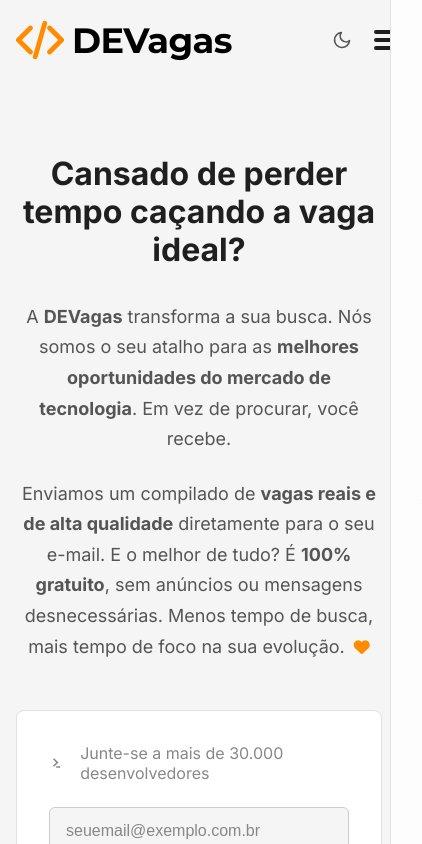
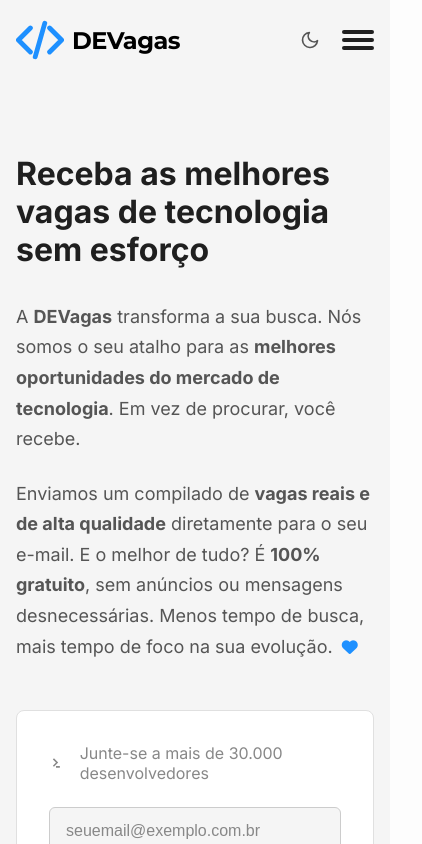
Before and after one commit to caiolucasbittencourt/devagas, a React (Vite) app: page / in a window 390 px wide. Shown: the top 844 px of the page, 422 px wide, since content can reach past the window. Built offline with nearby package versions, Linux system fonts and the light colour scheme.

Commit message:
fix: mobile responsiveness of hamburger menu

```diff
--- a/src/App.tsx
+++ b/src/App.tsx
@@ -1,13 +1,11 @@
-import React, { useState } from 'react';
-import { BrowserRouter as Router, Routes, Route } from 'react-router-dom';
-import Header from './components/Header';
-import Hero from './components/Hero';
-import Footer from './components/Footer';
-import Modal from './components/Modal';
-
-import About from './pages/About';
-import Contact from './pages/Contact';
-import Partner from './pages/Partner';
+import React, { useState } from "react";
+import { BrowserRouter as Router, Routes, Route } from "react-router-dom";
+import Layout from "./components/Layout";
+import Hero from "./components/Hero";
+import Modal from "./components/Modal";
+import About from "./pages/About";
+import Contact from "./pages/Contact";
+import Partner from "./pages/Partner";
 
 const App: React.FC = () => {
   const [isModalVisible, setModalVisible] = useState(false);
@@ -15,17 +13,42 @@
   return (
     <Router>
       <Routes>
-        <Route path="/" element={
-          <>
-            <Header />
-            <Hero showModal={() => setModalVisible(true)} />
-            <Footer />
-            <Modal isVisible={isModalVisible} onClose={() => setModalVisible(false)} />
-          </>
-        } />
-        <Route path="/sobre" element={<About />} />
-        <Route path="/contato" element={<Contact />} />
-        <Route path="/parceiro" element={<Partner />} />
+        <Route
+          path="/"
+          element={
+            <Layout>
+              <Hero showModal={() => setModalVisible(true)} />
+              <Modal
+                isVisible={isModalVisible}
+                onClose={() => setModalVisible(false)}
+              />
+            </Layout>
+          }
+        />
+        <Route
+          path="/sobre"
+          element={
+            <Layout>
+              <About />
+            </Layout>
+          }
+        />
+        <Route
+          path="/contato"
+          element={
+            <Layout>
+              <Contact />
+            </Layout>
+          }
+        />
+        <Route
+          path="/parceiro"
+          element={
+            <Layout>
+              <Partner />
+            </Layout>
+          }
+        />
       </Routes>
     </Router>
   );
--- a/src/components/Hero.tsx
+++ b/src/components/Hero.tsx
@@ -1,5 +1,5 @@
-import React from 'react';
-import SubscribeCard from './SubscribeCard';
+import React from "react";
+import SubscribeCard from "./SubscribeCard";
 
 interface HeroProps {
   showModal: () => void;
@@ -10,9 +10,21 @@
     <main className="main">
       <section className="hero">
         <div className="hero-text">
-      <h1>Cansado de perder tempo caçando a vaga ideal?</h1>
-      <p>A <strong>DEVagas</strong> transforma a sua busca. Nós somos o seu atalho para as <strong>melhores oportunidades do mercado de tecnologia</strong>. Em vez de procurar, você recebe.</p>
-      <p>Enviamos um compilado de <strong>vagas reais e de alta qualidade</strong> diretamente para o seu e-mail. E o melhor de tudo? É <strong>100% gratuito</strong>, sem anúncios ou mensagens desnecessárias. Menos tempo de busca, mais tempo de foco na sua evolução. <i className="fa-solid fa-heart accent-heart"></i></p>
+          <h1>Receba as melhores vagas de tecnologia sem esforço</h1>
+          <p>
+            A <strong>DEVagas</strong> transforma a sua busca. Nós somos o seu
+            atalho para as{" "}
+            <strong>melhores oportunidades do mercado de tecnologia</strong>. Em
+            vez de procurar, você recebe.
+          </p>
+          <p>
+            Enviamos um compilado de{" "}
+            <strong>vagas reais e de alta qualidade</strong> diretamente para o
+            seu e-mail. E o melhor de tudo? É <strong>100% gratuito</strong>,
+            sem anúncios ou mensagens desnecessárias. Menos tempo de busca, mais
+            tempo de foco na sua evolução.{" "}
+            <i className="fa-solid fa-heart accent-heart"></i>
+          </p>
         </div>
         <SubscribeCard onFormSubmit={showModal} />
       </section>
--- /dev/null
+++ b/src/components/Layout.tsx
@@ -0,0 +1,22 @@
+import React from 'react';
+import Header from './Header';
+import Footer from './Footer';
+
+interface LayoutProps {
+  children: React.ReactNode;
+}
+
+const Layout: React.FC<LayoutProps> = ({ children }) => {
+  return (
+    <div
+      className="app-container"
+      style={{ display: 'flex', flexDirection: 'column', minHeight: '100vh' }}
+    >
+      <Header />
+      <main style={{ flexGrow: 1 }}>{children}</main>
+      <Footer />
+    </div>
+  );
+};
+
+export default Layout;
--- a/src/components/Modal.tsx
+++ b/src/components/Modal.tsx
@@ -14,8 +14,8 @@
     <div className="modal-overlay is-visible" onClick={onClose}>
       <div className="modal-content" onClick={(e) => e.stopPropagation()}>
         <button className="modal-close" aria-label="Fechar" onClick={onClose}>&times;</button>
-        <h2>Inscrição recebida!</h2>
-        <p>Obrigado por se inscrever. <br />Fique de olho na sua caixa de entrada!</p>
+        <h2>Obrigado por se inscrever!</h2>
+        <p>Fique de olho na sua caixa de entrada.</p>
       </div>
     </div>
   );
--- a/src/index.css
+++ b/src/index.css
@@ -1,41 +1,49 @@
-@import url('https://fonts.googleapis.com/css2?family=Inter:wght@400;700&display=swap');
-@import url('https://fonts.googleapis.com/css2?family=Montserrat:wght@600;700&display=swap');
+@import url("https://fonts.googleapis.com/css2?family=Inter:wght@400;700&display=swap");
+@import url("https://fonts.googleapis.com/css2?family=Montserrat:wght@600;700&display=swap");
+
+*,
+*::before,
+*::after {
+  box-sizing: border-box;
+}
 
 :root {
-  --bg-color: #0A0A0A;
-  --text-primary: #EAEAEA;
-  --text-secondary: #A0A0A0;
+  --bg-color: #0a0a0a;
+  --text-primary: #eaeaea;
+  --text-secondary: #a0a0a0;
   --text-muted: #777;
-  --text-logo: #FFFFFF;
+  --text-logo: #ffffff;
   --card-bg: #141414;
   --border-color: #282828;
   --border-strong: #333;
-  --accent-color: #FF8C00;
-  --accent-color-darker: #CC7000;
-  --button-text-color: #FFFFFF;
+  --accent-color: #1e90ff;
+  --accent-color-darker: #187bcd;
+  --button-text-color: #ffffff;
   --nav-bg: #111;
-  --hamburger-line: #EAEAEA;
+  --hamburger-line: #eaeaea;
 }
 
 .light-theme {
-  --bg-color: #F5F5F5;
-  --text-primary: #1F1F1F;
+  --bg-color: #f5f5f5;
+  --text-primary: #1f1f1f;
   --text-secondary: #555555;
   --text-muted: #888888;
   --text-logo: #000000;
-  --card-bg: #FFFFFF;
-  --border-color: #E0E0E0;
-  --border-strong: #CCCCCC;
-  --accent-color: #FF8C00;
-  --accent-color-darker: #CC7000;
-  --button-text-color: #FFFFFF;
-  --nav-bg: #FDFDFD;
-  --hamburger-line: #1F1F1F;
+  --card-bg: #ffffff;
+  --border-color: #e0e0e0;
+  --border-strong: #cccccc;
+  --accent-color: #1e90ff;
+  --accent-color-darker: #187bcd;
+  --button-text-color: #ffffff;
+  --nav-bg: #fdfdfd;
+  --hamburger-line: #1f1f1f;
 }
 
+html,
 body {
   margin: 0;
-  font-family: 'Inter', sans-serif;
+  padding: 0;
+  font-family: "Inter", sans-serif;
   background-color: var(--bg-color);
   color: var(--text-primary);
   -webkit-font-smoothing: antialiased;
@@ -44,15 +52,35 @@
   display: flex;
   flex-direction: column;
   min-height: 100vh;
+  overflow-x: hidden;
 }
 
 .header {
-  width: 100%; max-width: 1200px; margin: 0 auto; padding: 1.5rem 2rem; display: flex; justify-content: space-between; align-items: center; flex-wrap: wrap;
+  width: 100%;
+  max-width: 1200px;
+  margin: 0 auto;
+  padding: 1.5rem 1rem;
+  display: flex;
+  justify-content: space-between;
+  align-items: center;
+  flex-wrap: wrap;
 }
 
-.logo-wrapper { display: flex; align-items: center; gap: 1rem; }
-.logo-link { display: flex; align-items: center; text-decoration: none; }
-.logo-svg { width: 48px; height: 48px; transition: transform 0.4s cubic-bezier(0.25, 0.46, 0.45, 0.94); }
+.logo-wrapper {
+  display: flex;
+  align-items: center;
+  gap: 1rem;
+}
+.logo-link {
+  display: flex;
+  align-items: center;
+  text-decoration: none;
+}
+.logo-svg {
+  width: 48px;
+  height: 48px;
+  transition: transform 0.4s cubic-bezier(0.25, 0.46, 0.45, 0.94);
+}
 .logo-svg path {
   stroke: var(--accent-color);
   stroke-width: 10;
@@ -60,19 +88,26 @@
   stroke-linejoin: round;
   transition: stroke 0.3s ease;
 }
-.logo-link:hover .logo-svg { transform: rotate(-15deg); }
+
 .logo-text {
-  font-family: 'Montserrat', sans-serif;
+  font-family: "Montserrat", sans-serif;
   font-size: 2.2rem;
   font-weight: 700;
   margin-left: 0.5rem;
   color: var(--text-logo);
   letter-spacing: -0.5px;
   transition: color 0.2s ease-in-out;
+  white-space: nowrap;
 }
-.logo-link:hover .logo-text { color: var(--accent-color); }
+.logo-link:hover .logo-text {
+  color: var(--accent-color);
+}
 
-.header-actions { display: flex; align-items: center; gap: 0.75rem; }
+.header-actions {
+  display: flex;
+  align-items: center;
+  gap: 0.75rem;
+}
 .theme-toggle-button {
   background: none;
   border: none;
@@ -97,10 +132,18 @@
   stroke: currentColor;
 }
 
-.icon-moon { display: none; }
-.icon-sun { display: block; }
-.light-theme .icon-sun { display: none; }
-.light-theme .icon-moon { display: block; }
+.icon-moon {
+  display: none;
+}
+.icon-sun {
+  display: block;
+}
+.light-theme .icon-sun {
+  display: none;
+}
+.light-theme .icon-moon {
+  display: block;
+}
 
 .hamburger-menu {
   display: flex;
@@ -126,11 +169,24 @@
   top: 50%;
   transform: translateY(-50%);
 }
-.hamburger-menu .line:nth-child(1) { top: 25%; }
-.hamburger-menu .line:nth-child(3) { top: 75%; }
-.hamburger-menu.is-open .line:nth-child(1) { top: 50%; transform: translateY(-50%) rotate(45deg); }
-.hamburger-menu.is-open .line:nth-child(2) { opacity: 0; transform: translateX(100%); }
-.hamburger-menu.is-open .line:nth-child(3) { top: 50%; transform: translateY(-50%) rotate(-45deg); }
+.hamburger-menu .line:nth-child(1) {
+  top: 25%;
+}
+.hamburger-menu .line:nth-child(3) {
+  top: 75%;
+}
+.hamburger-menu.is-open .line:nth-child(1) {
+  top: 50%;
+  transform: translateY(-50%) rotate(45deg);
+}
+.hamburger-menu.is-open .line:nth-child(2) {
+  opacity: 0;
+  transform: translateX(100%);
+}
+.hamburger-menu.is-open .line:nth-child(3) {
+  top: 50%;
+  transform: translateY(-50%) rotate(-45deg);
+}
 
 .nav {
   position: fixed;
@@ -148,9 +204,19 @@
   transform: translateX(100%);
   transition: transform 0.3s ease-in-out;
 }
-.nav.is-open { transform: translateX(0); }
-.nav a { color: var(--text-secondary); text-decoration: none; font-size: 1.5rem; padding: 1.5rem 0; transition: color 0.2s ease-in-out; }
-.nav a:hover { color: var(--text-primary); }
+.nav.is-open {
+  transform: translateX(0);
+}
+.nav a {
+  color: var(--text-secondary);
+  text-decoration: none;
+  font-size: 1.5rem;
+  padding: 1.5rem 0;
+  transition: color 0.2s ease-in-out;
+}
+.nav a:hover {
+  color: var(--text-primary);
+}
 
 .main {
   max-width: 1200px;
@@ -159,14 +225,43 @@
   flex-grow: 1;
 }
 
-.hero { display: flex; flex-wrap: wrap; gap: 4rem; align-items: center; }
-.hero-text { flex: 1; }
-.hero-text h1 { font-size: 3.5rem; margin-bottom: 2rem; line-height: 1.2; color: var(--text-primary); }
-.hero-text p { font-size: 1.125rem; color: var(--text-secondary); line-height: 1.7; margin-bottom: 1.5rem; }
-.hero-text p:last-of-type { margin-bottom: 0; }
-.hero-text p a { color: var(--text-muted); text-decoration: underline; transition: color 0.2s ease-in-out; }
-.hero-text p a:hover { color: var(--text-primary); }
-.accent-heart { color: var(--accent-color); font-size: 1rem; margin-left: 0.25rem; }
+.hero {
+  display: flex;
+  flex-wrap: wrap;
+  gap: 4rem;
+  align-items: center;
+}
+.hero-text {
+  flex: 1;
+}
+.hero-text h1 {
+  font-size: 3rem;
+  margin-bottom: 2rem;
+  line-height: 1.2;
+  color: var(--text-primary);
+}
+.hero-text p {
+  font-size: 1.125rem;
+  color: var(--text-secondary);
+  line-height: 1.7;
+  margin-bottom: 1.5rem;
+}
+.hero-text p:last-of-type {
+  margin-bottom: 0;
+}
+.hero-text p a {
+  color: var(--text-muted);
+  text-decoration: underline;
+  transition: color 0.2s ease-in-out;
+}
+.hero-text p a:hover {
+  color: var(--text-primary);
+}
+.accent-heart {
+  color: var(--accent-color);
+  font-size: 1rem;
+  margin-left: 0.25rem;
+}
 
 .subscribe-card {
   background-color: var(--card-bg);
@@ -177,9 +272,21 @@
   border: 1px solid var(--border-color);
   transition: background-color 0.3s, border-color 0.3s;
 }
-.subscribers { display: flex; align-items: center; gap: 0.75rem; color: var(--text-muted); margin-bottom: 1.5rem; }
-.subscribers .icon { width: 24px; height: 24px; color: var(--text-muted); }
-.subscribe-form { display: flex; }
+.subscribers {
+  display: flex;
+  align-items: center;
+  gap: 0.75rem;
+  color: var(--text-muted);
+  margin-bottom: 1.5rem;
+}
+.subscribers .icon {
+  width: 24px;
+  height: 24px;
+  color: var(--text-muted);
+}
+.subscribe-form {
+  display: flex;
+}
 .subscribe-form input {
   flex: 1;
   padding: 0.85rem 1rem;
@@ -192,8 +299,13 @@
   transition: border-color 0.2s, background-color 0.3s, color 0.3s;
   min-width: 0;
 }
-.subscribe-form input:focus { outline: none; border-color: var(--accent-color); }
-.subscribe-form input::placeholder { color: var(--text-muted); }
+.subscribe-form input:focus {
+  outline: none;
+  border-color: var(--accent-color);
+}
+.subscribe-form input::placeholder {
+  color: var(--text-muted);
+}
 .subscribe-form button {
   padding: 0.85rem 1.5rem;
   border-radius: 0 6px 6px 0;
@@ -210,9 +322,20 @@
   background-color: var(--accent-color-darker);
   border-color: var(--accent-color-darker);
 }
-.subscribe-info { margin-top: 1rem; font-size: 0.875rem; color: var(--text-muted); text-align: center; }
-.subscribe-info a { color: var(--text-muted); text-decoration: underline; transition: color 0.2s ease-in-out; }
-.subscribe-info a:hover { color: var(--text-primary); }
+.subscribe-info {
+  margin-top: 1rem;
+  font-size: 0.875rem;
+  color: var(--text-muted);
+  text-align: center;
+}
+.subscribe-info a {
+  color: var(--text-muted);
+  text-decoration: underline;
+  transition: color 0.2s ease-in-out;
+}
+.subscribe-info a:hover {
+  color: var(--text-primary);
+}
 
 .footer {
   background-color: var(--bg-color);
@@ -221,16 +344,42 @@
   border-top: 1px solid var(--border-color);
   transition: background-color 0.3s, border-color 0.3s;
 }
-.footer-content { max-width: 1200px; margin: 0 auto; display: flex; justify-content: space-between; align-items: center; }
-.footer-logo svg { color: var(--text-secondary); transition: color 0.2s ease-in-out; }
-.footer-logo:hover svg { color: var(--text-primary); }
-.footer-socials { display: flex; gap: 1.5rem; }
-.footer-socials a { color: var(--text-secondary); text-decoration: none; font-size: 1.5rem; transition: color 0.2s, transform 0.2s; }
-.footer-socials a:hover { color: var(--text-primary); transform: translateY(-3px); }
+.footer-content {
+  max-width: 1200px;
+  margin: 0 auto;
+  display: flex;
+  justify-content: space-between;
+  align-items: center;
+}
+.footer-logo svg {
+  color: var(--text-secondary);
+  transition: color 0.2s ease-in-out;
+}
+.footer-logo:hover svg {
+  color: var(--text-primary);
+}
+.footer-socials {
+  display: flex;
+  gap: 1.5rem;
+}
+.footer-socials a {
+  color: var(--text-secondary);
+  text-decoration: none;
+  font-size: 1.5rem;
+  transition: color 0.2s, transform 0.2s;
+}
+.footer-socials a:hover {
+  color: var(--text-primary);
+  transform: translateY(-3px);
+}
 
-.page-content { max-width: 800px; margin: 0 auto; }
+.page-content {
+  max-width: 800px;
+  margin: 0 auto;
+  padding: 0 1rem;
+}
 .page-content h1 {
-  font-size: 3.5rem;
+  font-size: 2rem;
   margin-bottom: 2rem;
   line-height: 1.2;
   color: var(--text-primary);
@@ -249,46 +398,129 @@
   margin-bottom: 1.5rem;
   text-align: left;
 }
-.page-content strong { color: var(--text-primary); font-weight: 600; }
-.page-content a { color: var(--text-muted); text-decoration: underline; }
-.page-content a:hover { color: var(--text-primary); }
+.page-content strong {
+  color: var(--text-primary);
+  font-weight: 600;
+}
+.page-content a {
+  color: var(--text-muted);
+  text-decoration: underline;
+}
+.page-content a:hover {
+  color: var(--text-primary);
+}
 
 .modal-overlay {
-  position: fixed; top: 0; left: 0; width: 100%; height: 100%;
+  position: fixed;
+  top: 0;
+  left: 0;
+  width: 100%;
+  height: 100%;
   background-color: rgba(0, 0, 0, 0.7);
-  display: flex; justify-content: center; align-items: center;
-  z-index: 1000; visibility: hidden; opacity: 0;
+  display: flex;
+  justify-content: center;
+  align-items: center;
+  z-index: 1000;
+  visibility: hidden;
+  opacity: 0;
   transition: visibility 0s 0.3s, opacity 0.3s ease;
 }
-.modal-overlay.is-visible { visibility: visible; opacity: 1; transition-delay: 0s; }
+.modal-overlay.is-visible {
+  visibility: visible;
+  opacity: 1;
+  transition-delay: 0s;
+}
 .modal-content {
   background-color: var(--card-bg);
-  padding: 2rem 3rem; border-radius: 8px; text-align: center;
-  max-width: 90%; width: 400px; position: relative;
+  padding: 2rem 3rem;
+  border-radius: 8px;
+  text-align: center;
+  max-width: 90%;
+  width: 400px;
+  position: relative;
   border: 1px solid var(--border-color);
-  transform: translateY(-20px); transition: transform 0.3s ease, background-color 0.3s, border-color 0.3s;
+  transform: translateY(-20px);
+  transition: transform 0.3s ease, background-color 0.3s, border-color 0.3s;
 }
-.modal-overlay.is-visible .modal-content { transform: translateY(0); }
-.modal-content h2 { color: var(--text-primary); margin-top: 0; margin-bottom: 0.5rem; }
-.modal-content p { color: var(--text-secondary); margin-bottom: 0; }
+.modal-overlay.is-visible .modal-content {
+  transform: translateY(0);
+}
+.modal-content h2 {
+  color: var(--text-primary);
+  margin-top: 0;
+  margin-bottom: 0.5rem;
+}
+.modal-content p {
+  color: var(--text-secondary);
+  margin-bottom: 0;
+}
 .modal-close {
-  position: absolute; top: 10px; right: 15px; background: none; border: none;
-  font-size: 2rem; color: var(--text-muted); cursor: pointer; line-height: 1;
-  padding: 0; transition: color 0.2s ease;
+  position: absolute;
+  top: 10px;
+  right: 15px;
+  background: none;
+  border: none;
+  font-size: 2rem;
+  color: var(--text-muted);
+  cursor: pointer;
+  line-height: 1;
+  padding: 0;
+  transition: color 0.2s ease;
 }
-.modal-close:hover { color: var(--text-primary); }
+.modal-close:hover {
+  color: var(--text-primary);
+}
 
 @media (max-width: 850px) {
-  .main { padding: 1rem; margin-top: 2rem; }
-  .hero { flex-direction: column; gap: 3rem; }
-  .hero-text h1, .page-content h1 { font-size: 2.5rem; text-align: center; }
-  .hero-text p, .page-content p { text-align: center; }
-  .page-content h2 { text-align: center; }
-  .header { padding: 1rem; }
+  .main {
+    padding: 1rem;
+    margin-top: 2rem;
+  }
+  .hero {
+    flex-direction: column;
+    gap: 3rem;
+  }
+  .hero-text h1,
+  .page-content h1 {
+    font-size: 2.5rem;
+    text-align: left;
+  }
+  .hero-text p,
+  .page-content p {
+    text-align: left;
+  }
+  .page-content h2 {
+    text-align: left;
+  }
+  .header {
+    padding: 1rem;
+  }
 }
+
 @media (max-width: 480px) {
-  .hero-text h1, .page-content h1 { font-size: 2rem; }
-  .subscribe-form { flex-direction: column; gap: 0.5rem; }
-  .subscribe-form input { border-radius: 6px; border-right: 1px solid var(--border-strong); }
-  .subscribe-form button { border-radius: 6px; }
+  .hero-text h1,
+  .page-content h1 {
+    font-size: 2rem;
+  }
+  .subscribe-form {
+    flex-direction: column;
+    gap: 0.5rem;
+  }
+  .subscribe-form input {
+    border-radius: 6px;
+    border-right: 1px solid var(--border-strong);
+  }
+  .subscribe-form button {
+    border-radius: 6px;
+  }
+  .logo-text {
+    font-size: 1.5rem;
+  }
+  .nav {
+    width: 100%;
+    height: 100vh;
+    top: 0;
+    left: 0;
+    border-left: none;
+  }
 }
```
Also changed, not shown: src/components/PageLayout.tsx (deleted, +0 -21 lines), src/pages/About.tsx (+23 -7 lines), src/pages/Contact.tsx (+11 -12 lines), src/pages/Partner.tsx (+21 -7 lines). Lines whose indentation alone changed are shown as unchanged.
